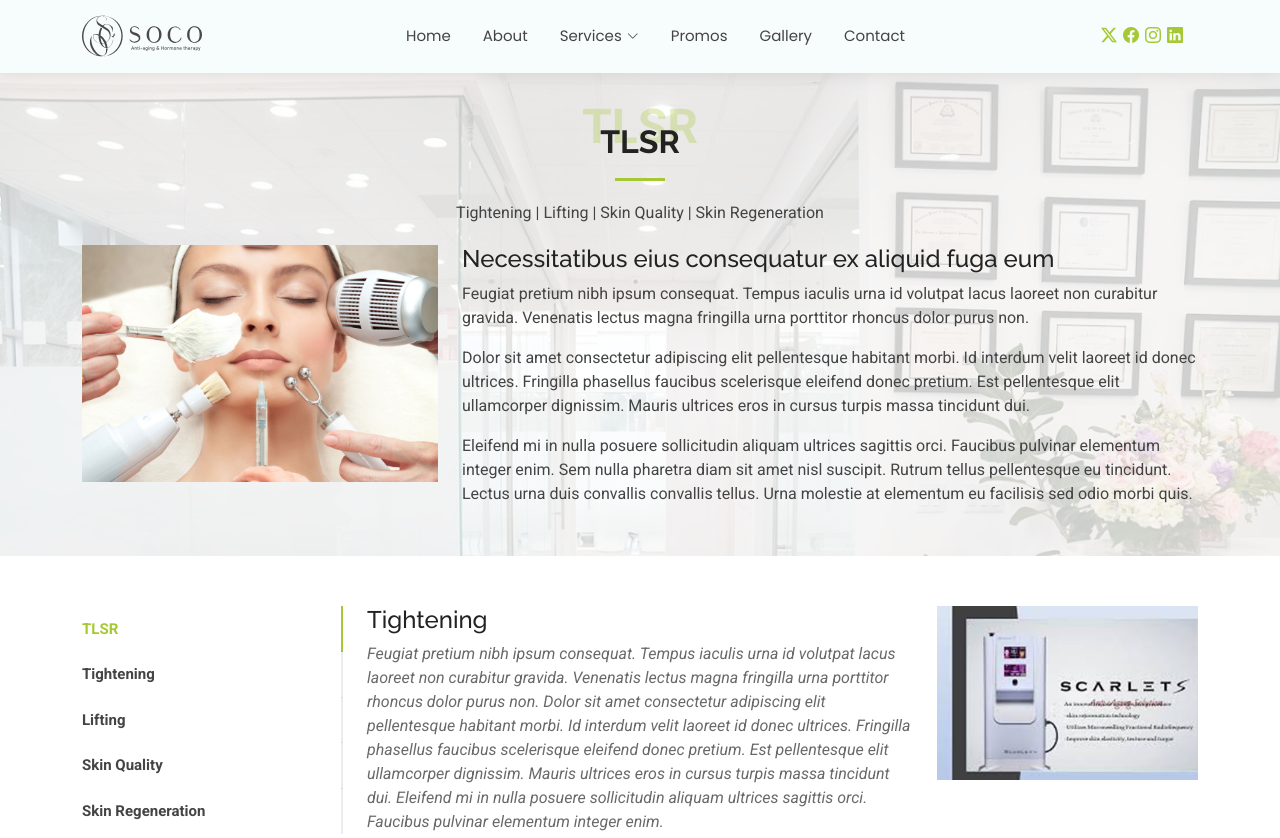
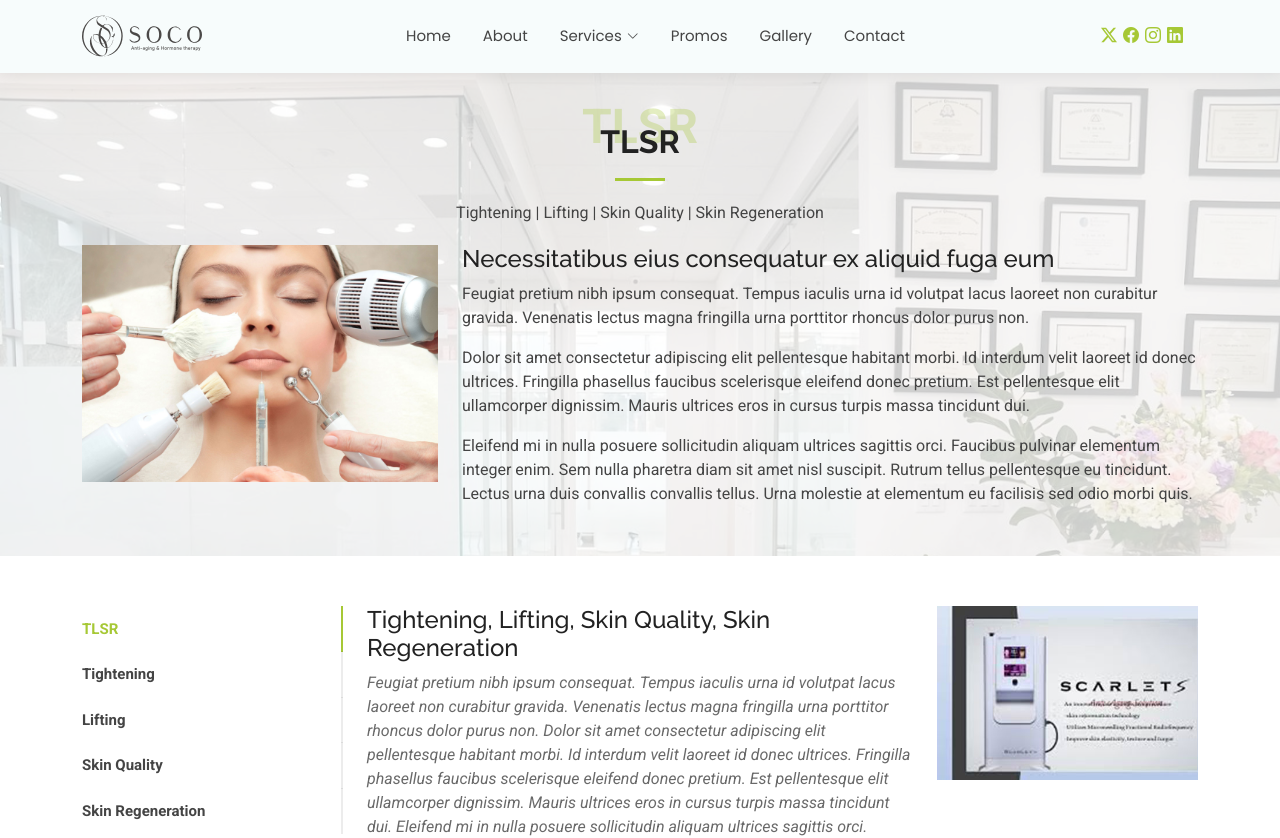
Before and after one commit to squnx/SoCo-Wellness-MedSpa, a React (Vite) app: page /tlsr in a window 1280 px wide. Shown: the top 838 px of the page. Built offline with nearby package versions, Linux system fonts and the light colour scheme; a web font is replaced by a local one.

Commit message:
Update TLSR page for presentation

```diff
--- a/src/pages/Tlsr.jsx
+++ b/src/pages/Tlsr.jsx
@@ -60,7 +60,7 @@ const TLSR = () => {
                 <div className="tab-pane active show" id="tabs-tab-0">
                   <div className="row">
                     <div className="col-lg-8 details order-2 order-lg-1">
-                      <h4>Tightening</h4>
+                      <h4>Tightening, Lifting, Skin Quality, Skin Regeneration</h4>
                       <p className="fst-italic">Feugiat pretium nibh ipsum consequat. Tempus iaculis urna id volutpat lacus laoreet non curabitur gravida. Venenatis lectus magna fringilla urna porttitor rhoncus dolor purus non. Dolor sit amet consectetur adipiscing elit pellentesque habitant morbi. Id interdum velit laoreet id donec ultrices. Fringilla phasellus faucibus scelerisque eleifend donec pretium. Est pellentesque elit ullamcorper dignissim. Mauris ultrices eros in cursus turpis massa tincidunt dui. Eleifend mi in nulla posuere sollicitudin aliquam ultrices sagittis orci. Faucibus pulvinar elementum integer enim.</p>
                     </div>
                     <div className="col-lg-4 text-center order-1 order-lg-2 d-none d-sm-block">
```
